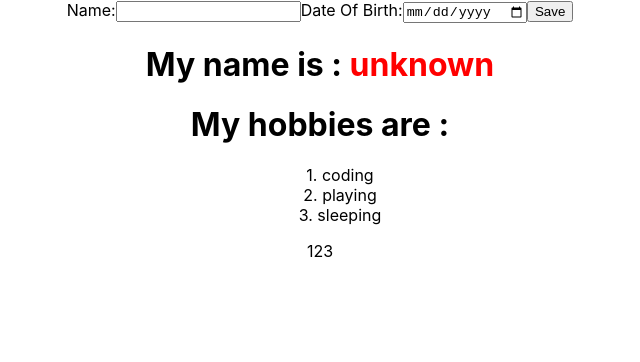
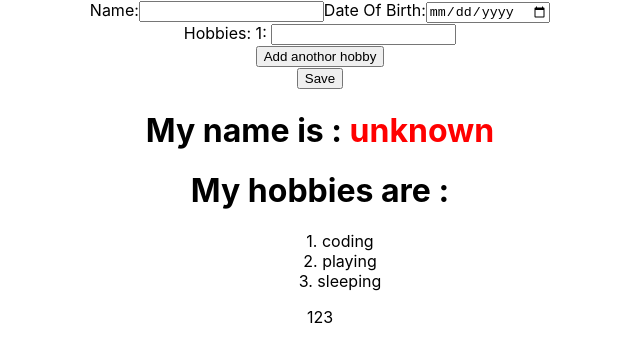
Before and after one commit to somphonee/starter-react-app, a React (Create React App) app: page / in a window 1280 px wide. Shown: the top 362 px of the page, without its empty margins (320-960 px from the left). Built offline with nearby package versions, Linux system fonts and the light colour scheme.

Commit message:
[ADD] enhance SelfIntroduction component with hobbies input management and improve formatting

```diff
--- a/src/App.jsx
+++ b/src/App.jsx
@@ -1,45 +1,47 @@
-import React, { useState } from 'react';
-import './App.css';
+import React, { useState } from "react";
+import "./App.css";
 import PropTypes from "prop-types";
 
 import "dayjs/locale/lo";
-import dayjs from 'dayjs';
-import bhuddishtEra from 'dayjs/plugin/buddhistEra';
-import localizedFormat from 'dayjs/plugin/localizedFormat';
+import dayjs from "dayjs";
+import bhuddishtEra from "dayjs/plugin/buddhistEra";
+import localizedFormat from "dayjs/plugin/localizedFormat";
 
-
-dayjs.locale('lo');
+dayjs.locale("lo");
 dayjs.extend(localizedFormat);
 dayjs.extend(bhuddishtEra);
 
-
-
-
-
-
-const SelfIntroddution = ({ name = 'unknown', dateOfBirth, hobbies = [] }) => {
+const SelfIntroddution = ({ name = "unknown", dateOfBirth, hobbies = [] }) => {
   return (
     <div>
-      <h1>My name is : <span style={{ color: 'red' }}>{name}</span> </h1>
-      {dateOfBirth ? <h1> i was born on {dayjs(dateOfBirth).format("D MMMM YYYY")} </h1> : null}
-      {hobbies.length === 0 ? null :
+      <h1>
+        My name is : <span style={{ color: "red" }}>{name}</span>{" "}
+      </h1>
+      {dateOfBirth ? (
+        <h1> i was born on {dayjs(dateOfBirth).format("D MMMM YYYY")} </h1>
+      ) : null}
+      {hobbies.length === 0 ? null : (
         <div>
           <h1>My hobbies are : </h1>
           <ul>
-            {hobbies.map((item, index) => <div key={item}>  {index + 1}. {item}</div>)}
+            {hobbies.map((item, index) => (
+              <div key={item}>
+                {" "}
+                {index + 1}. {item}
+              </div>
+            ))}
           </ul>
         </div>
-
-      }
-
-    </div>);
+      )}
+    </div>
+  );
 };
 // <SelfIntroddution}
 
 SelfIntroddution.prototype = {
   name: PropTypes.string.isRequired,
   dateOfBirth: PropTypes.string,
-  hobbies: PropTypes.array
+  hobbies: PropTypes.array,
 };
 const Test = ({ children }) => {
   console.log(typeof children);
@@ -49,12 +51,49 @@ function App() {
   const [data, setData] = useState({ name: undefined, dateOfBirth: undefined });
   const [name, setName] = useState("");
   const [dateOfBirth, setDateOfBirth] = useState("");
+  const [hobbies, setHobbies] = useState([""]);
+  console.log(hobbies);
   return (
     <div className="App">
       <label htmlFor="name">Name:</label>
-      <input id="name" type="text" value={name} onChange={(e) => setName(e.target.value)} />
+      <input
+        id="name"
+        type="text"
+        value={name}
+        onChange={(e) => setName(e.target.value)}
+      />
       <label htmlFor="Date Of Birth">Date Of Birth:</label>
-      <input id="Date Of Birth" type="date" pattern="mm/dd/yyyy" value={dateOfBirth} onChange={(e) => setDateOfBirth(e.target.value)} />
+      <input
+        id="Date Of Birth"
+        type="date"
+        pattern="mm/dd/yyyy"
+        value={dateOfBirth}
+        onChange={(e) => setDateOfBirth(e.target.value)}
+      />
+      <div>
+        {hobbies.map((item, index) => (
+          <div key={index}>
+            <label htmlFor="hobbies">Hobbies: {index + 1}: </label>
+            <input
+              id={`hobby-${index}`}
+              type="text"
+              value={item} onChange={e => {
+                const newValue = e.target.value;
+                // setHobbies(hobbies.map((hobby, hobbyIndex) => {
+                //   if (index === hobbyIndex)  {
+                //     return newValue;
+                //   }
+                //   return hobby;
+                // }));
+
+                const newHobbies = setHobbies(hobbies.map((hobby, hobbyIndex) => hobby === index ? newValue : hobby));
+                setHobbies(newHobbies);
+              }}
+            />
+          </div>
+        ))}
+        <button onClick={() => setHobbies([...hobbies, ""])}>Add anothor hobby</button>
+      </div>
 
       <button
         onClick={() => {
@@ -63,12 +102,13 @@ function App() {
           setDateOfBirth("");
         }}
       >
-        Save</button>
+        Save
+      </button>
 
       <SelfIntroddution
         name={data.name}
         dateOfBirth={data.dateOfBirth}
-        hobbies={['coding', 'playing', 'sleeping']}
+        hobbies={["coding", "playing", "sleeping"]}
       />
       <Test>123</Test>
     </div>
```
